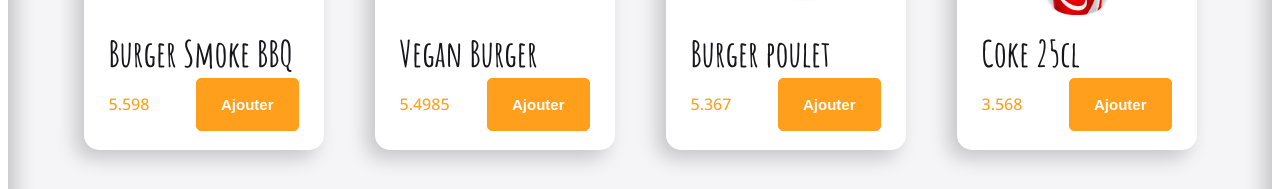
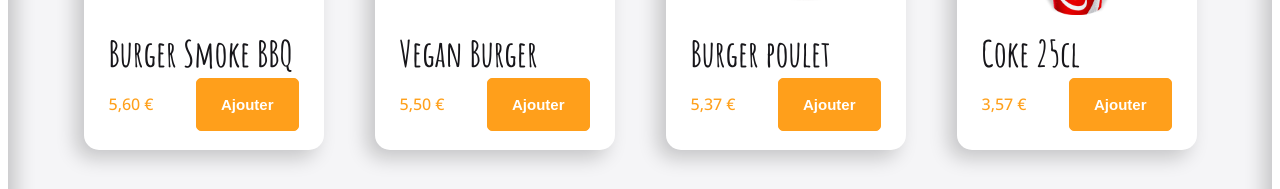
Before and after one commit to Odd67/crazee_burger, a React (Create React App) app: page /order/1 in a window 1280 px wide. Shown: the part 339-528 px from the top of the page. Built offline with nearby package versions, Linux system fonts and the light colour scheme.

Commit message:
✨ F05: ORDER > Product > Add formatted price

```diff
--- a/src/components/pages/order/Main/Product.js
+++ b/src/components/pages/order/Main/Product.js
@@ -1,6 +1,7 @@
 import styled from "styled-components";
 import { theme } from "../../../../theme";
 import PrimaryButton from "../../../reusable-ui/PrimaryButton";
+import { formatPrice } from "../../../../utils/maths";
 
 export default function Product({ title, imageSource, price }) {
   return (
@@ -11,7 +12,7 @@
       <div className="text-info">
         <div className="title">{title}</div>
         <div className="description">
-          <div className="left-description">{price}</div>
+          <div className="left-description">{formatPrice(price)}</div>
           <div className="right-description">
             <PrimaryButton className="primary-button" label={"Ajouter"} />
           </div>
```
